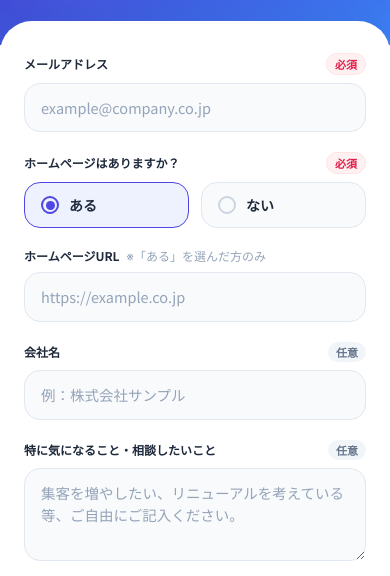
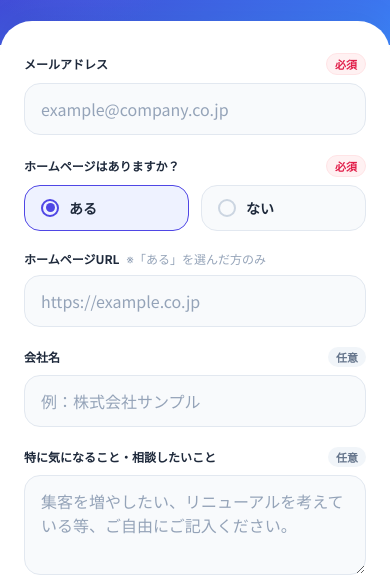
Before and after one commit to zhuyinzhuyin/acquisition, a website: page index.html in a window 390 px wide. Shown: the part 296-872 px from the top of the page. Drawn offline with nearby package versions, Linux system fonts and the light colour scheme.

Commit message:
Fix: Disable mobile viewport scaling and prevent auto-zoom on input focus

```diff
--- a/index.html
+++ b/index.html
@@ -2,7 +2,7 @@
 <html lang="ja">
 <head>
   <meta charset="UTF-8">
-  <meta name="viewport" content="width=device-width, initial-scale=1.0">
+  <meta name="viewport" content="width=device-width, initial-scale=1.0, maximum-scale=1.0, user-scalable=no, viewport-fit=cover">
   <title>3.3万円相当の個別分析レポートを無料で</title>
 
   <!-- Google Fonts: Noto Sans JP, Plus Jakarta Sans -->
--- a/styles.css
+++ b/styles.css
@@ -4,6 +4,8 @@ body {
   background-color: #EEF2FF;
   color: #0F172A;
   line-height: 1.6;
+  touch-action: manipulation;
+  -webkit-text-size-adjust: 100%;
 }
 
 /* Header Fluid Blue Gradient */
@@ -46,18 +48,21 @@ body {
   pointer-events: none;
 }
 
-/* App Input Styling */
-.app-input {
+/* App Input Styling - 16px to prevent iOS auto-zoom */
+.app-input,
+input,
+textarea {
   width: 100%;
   padding: 13px 16px;
   background-color: #F8FAFC;
   border: 1.5px solid #E2E8F0;
   border-radius: 16px;
   color: #0F172A;
-  font-size: 14.5px;
+  font-size: 16px !important;
   font-weight: 500;
   transition: all 0.2s cubic-bezier(0.4, 0, 0.2, 1);
   outline: none;
+  touch-action: manipulation;
 }
 
 .app-input:focus {
```
